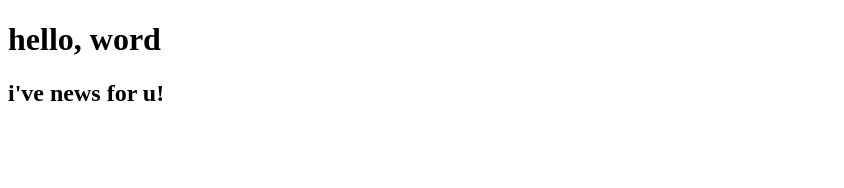
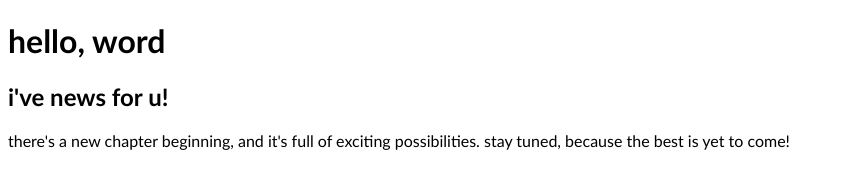
Before and after one commit to maratussholiha14/latihanHTML, a plain HTML site: page index.html in a window 1280 px wide. Shown: the whole page, without its empty margins (0-844 px from the left). Drawn offline with Linux system fonts and the light colour scheme.

Commit message:
menambahkan styles.css dan update index.html

```diff
--- a/index.html
+++ b/index.html
@@ -5,9 +5,14 @@
     <meta name="viewport" content="width=device-width,
     initial-scale=1.0">
     <title>document</title>
+    <link rel="stylesheet" href="styles.css">
 </head>
 <body>
     <h1>hello, word</h1>
     <h2>i've news for u!</h2>
+    <p>there's a new chapter beginning, and it's full of
+        exciting possibilities.
+        stay tuned, because the best is yet to come!
+    </p>
 </body>
 </html>
--- /dev/null
+++ b/styles.css
@@ -0,0 +1,4 @@
+* {
+    font-family: 'Gill sans', 'Gill sans MT', Calibri,
+    'Trebuchet MS', sans-serif;
+}
```
